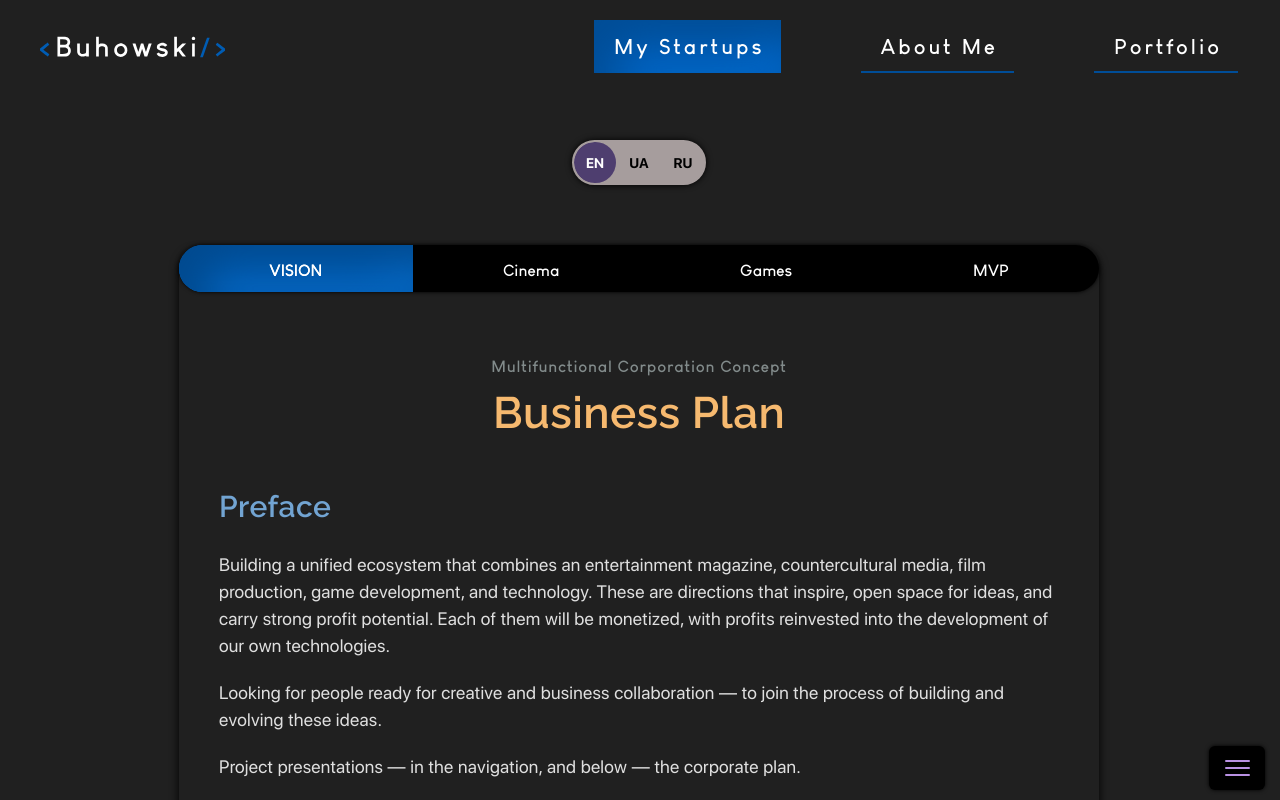
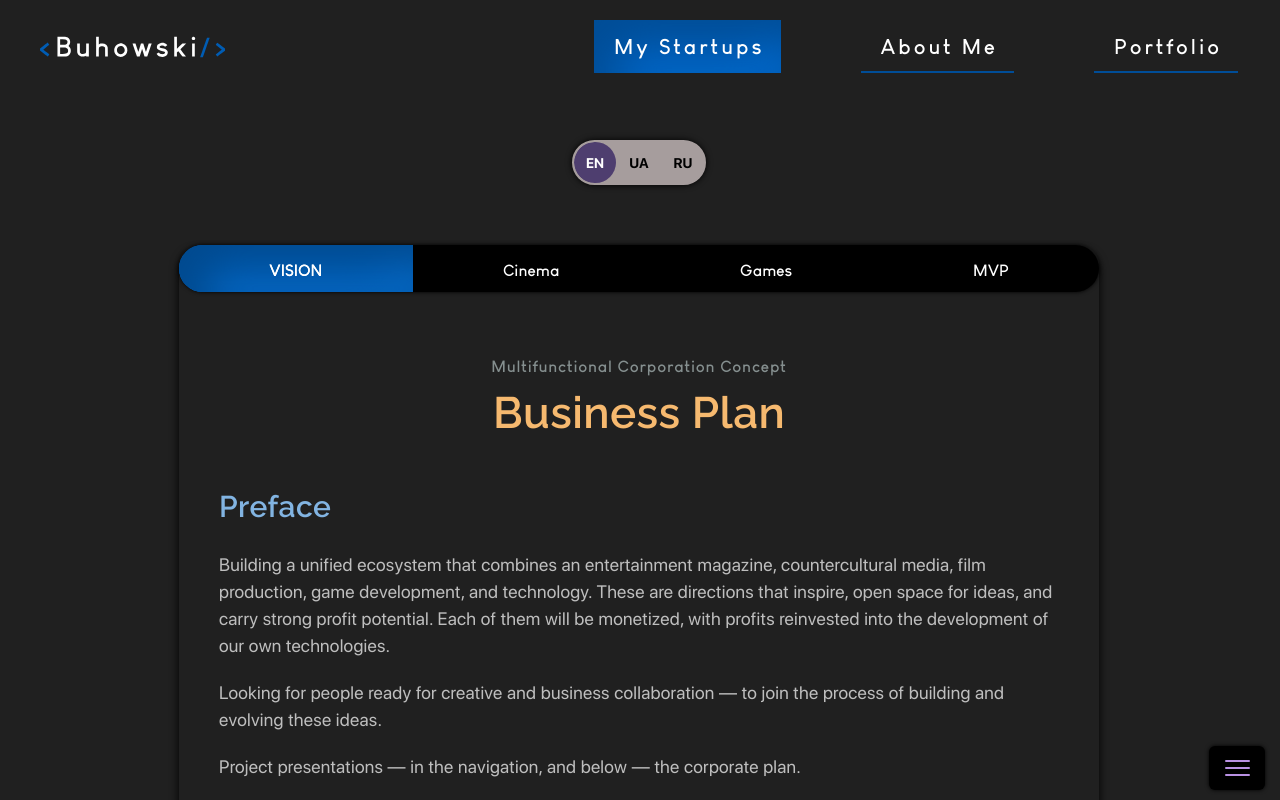
Before and after one commit to buhowski/react-typescript, a React (Create React App) app: page /vision in a window 1280 px wide. Built offline with nearby package versions, Linux system fonts and the light colour scheme.

Commit message:
redesign colors and fonts

```diff
--- a/src/pages/startups/Startups.scss
+++ b/src/pages/startups/Startups.scss
@@ -741,7 +741,7 @@ $nav-top: 2px;
 	+ .pitch-container {
 		margin-top: 60px;
 		padding-top: 60px;
-		border-top: 1px solid rgba($subtitle-color, 0.25);
+		border-top: 1px solid rgba($subtitle-color, 0.26);
 
 		@include tabletBig {
 			margin-top: 50px;
--- a/src/styles/_variables.scss
+++ b/src/styles/_variables.scss
@@ -16,12 +16,12 @@ $blue-main: #005cb3;
 $snow: #ffffff;
 $red: #af0303;
 $titlePink: #e8b2a3;
-$textGrey: #dfdfdf;
+$textGrey: #bebebe;
 $starYellow: #dfb842;
 
 $h1-title-color: #f6b96f;
-$subtitle-color: #828b8b;
-$h2-title-color: #72a4d2;
+$subtitle-color: #858f8f;
+$h2-title-color: #82b4e2;
 $h3-title-color: $titlePink;
 $toc-title-color: #b991e3;
 
```
